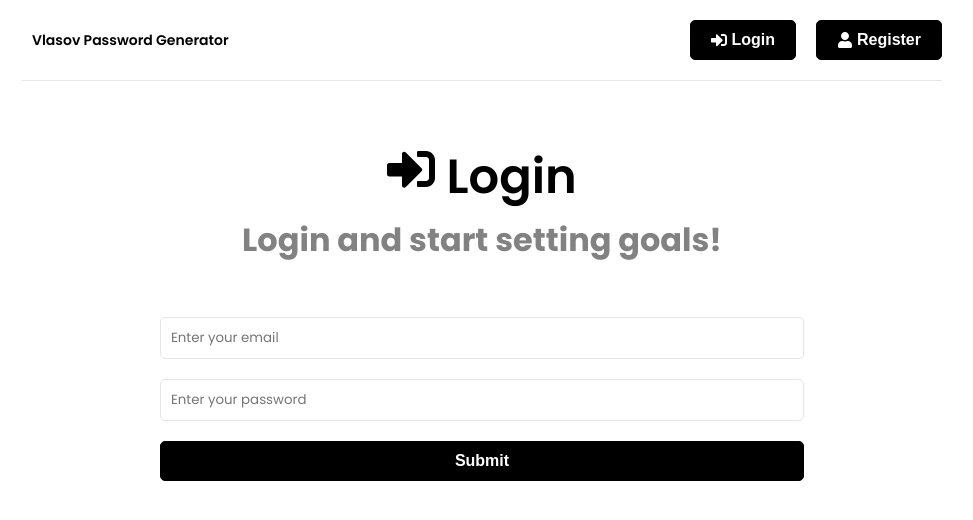
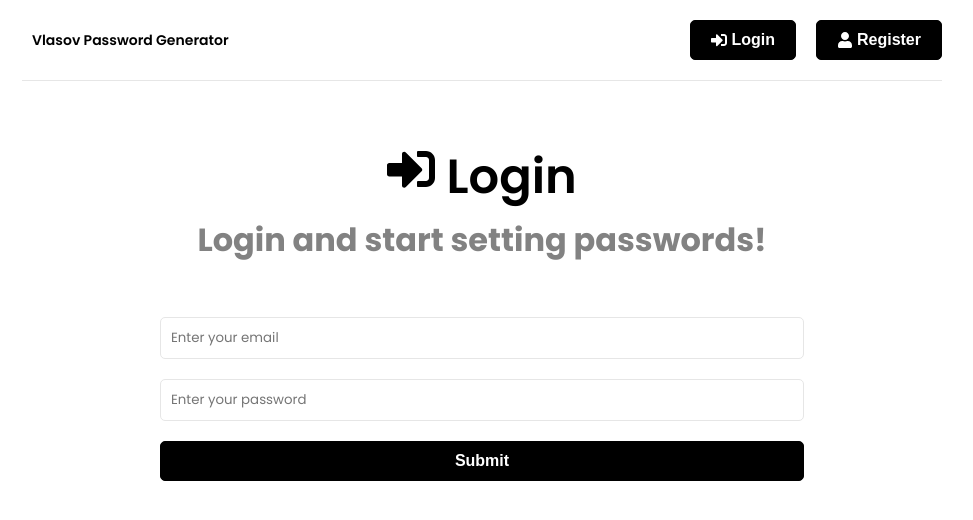
Before and after one commit to MagistrUMDev/vlasovdevpassgen, a React (Vite) app in the folder client/: page /login in a window 1280 px wide. Shown: the top 520 px of the page, without its empty margins (158-1131 px from the left). Built offline with nearby package versions, Linux system fonts and the light colour scheme.

Commit message:
Update Login.jsx

```diff
--- a/client/pages/Login/Login.jsx
+++ b/client/pages/Login/Login.jsx
@@ -66,7 +66,7 @@ const Login = () => {
         <h1>
           <FaSignInAlt /> Login
         </h1>
-        <p>Login and start setting goals!</p>
+        <p>Login and start setting passwords!</p>
       </section>
 
       <section className="form" onSubmit={onSubmit}>
```
